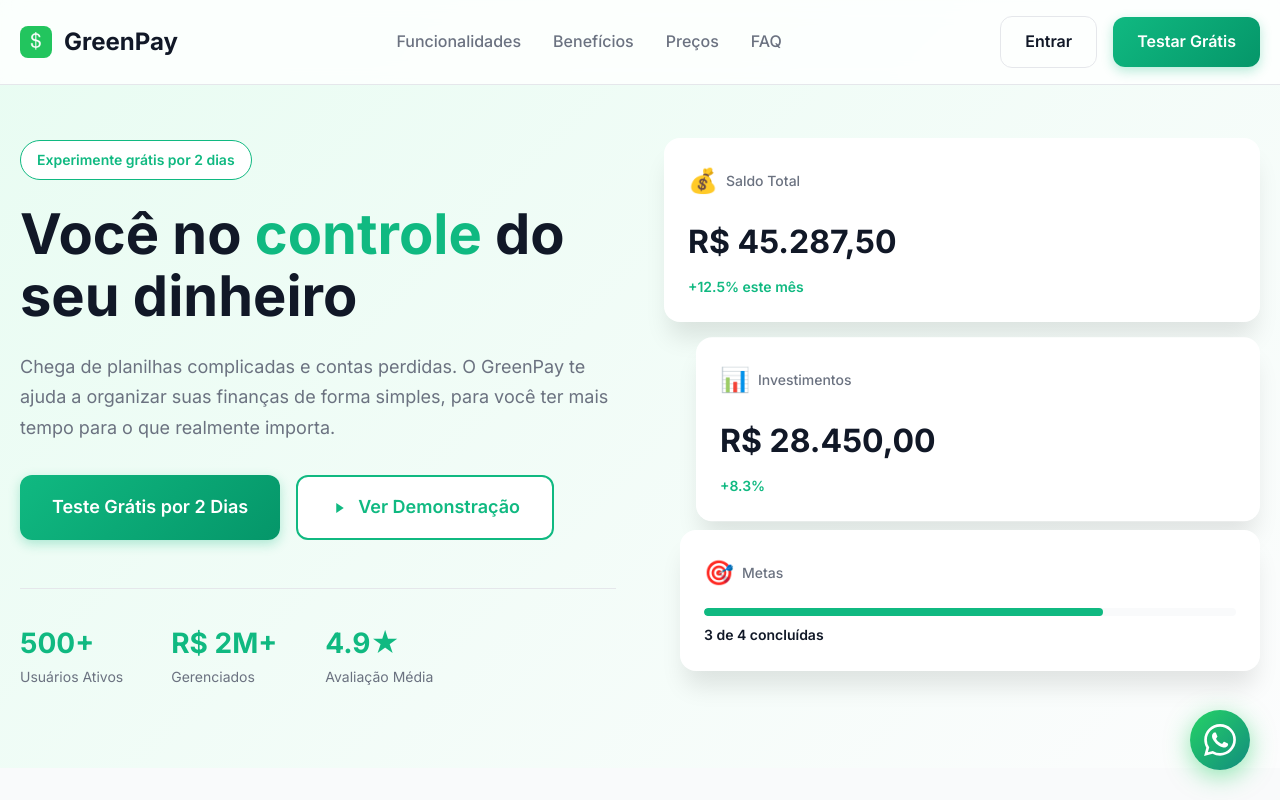
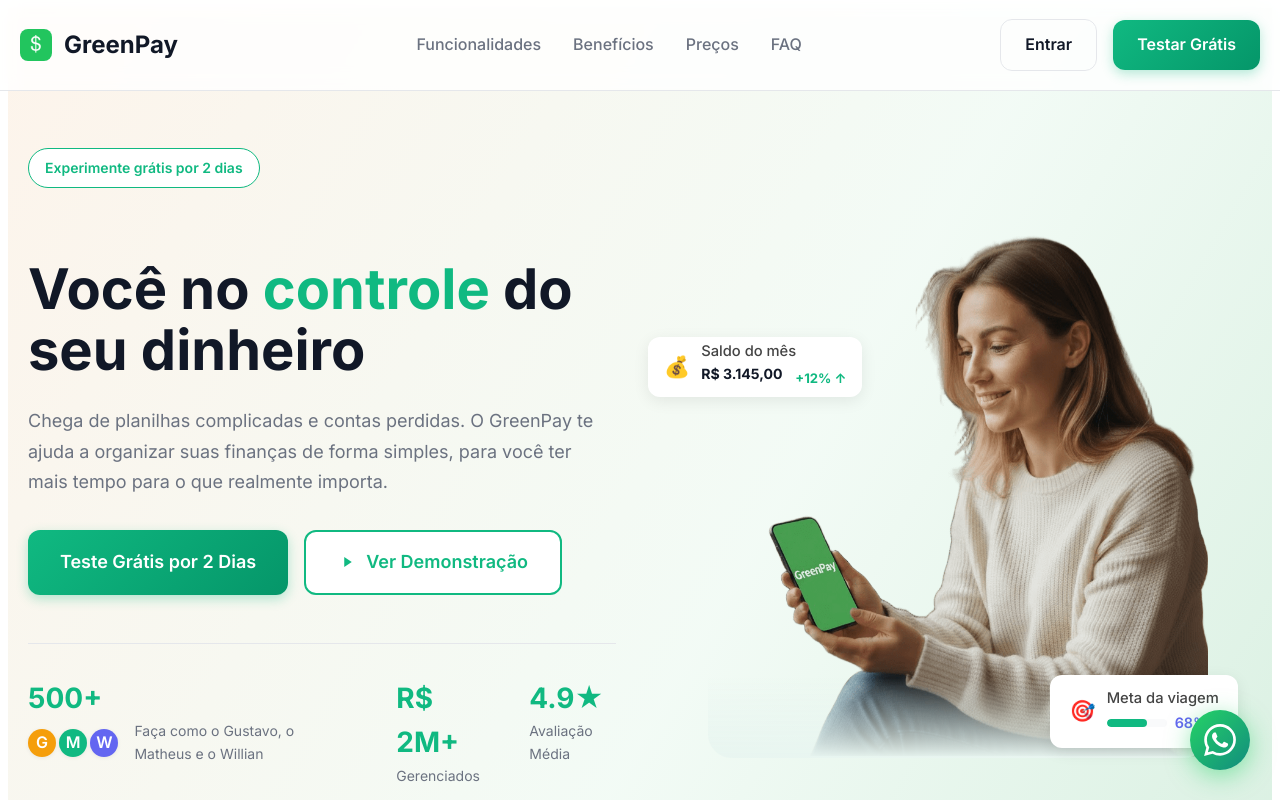
Before and after one commit to gs4vo/GreenPayLP, a plain HTML site: page index.html in a window 1280 px wide. Shown: the top 800 px of the page. Drawn offline with Linux system fonts and the light colour scheme.

Commit message:
Feat: foto humano

```diff
--- a/index.html
+++ b/index.html
@@ -61,7 +61,14 @@
                     <div class="hero-stats">
                         <div class="stat">
                             <strong>500+</strong>
-                            <span>Usuários Ativos</span>
+                            <span style="display:flex;align-items:center;gap:0.5rem;">
+                                <span class="stat-avatars" style="display:flex;align-items:center;gap:0.2rem;">
+                                    <span title="Gustavo" style="background:#F59E0B;color:#fff;border-radius:50%;width:28px;height:28px;display:flex;align-items:center;justify-content:center;font-weight:600;font-size:1rem;box-shadow:0 1px 4px #0001;">G</span>
+                                    <span title="Matheus" style="background:#10B981;color:#fff;border-radius:50%;width:28px;height:28px;display:flex;align-items:center;justify-content:center;font-weight:600;font-size:1rem;box-shadow:0 1px 4px #0001;">M</span>
+                                    <span title="Willian" style="background:#6366F1;color:#fff;border-radius:50%;width:28px;height:28px;display:flex;align-items:center;justify-content:center;font-weight:600;font-size:1rem;box-shadow:0 1px 4px #0001;">W</span>
+                                </span>
+                                <span style="margin-left:0.5rem;"> Faça como o Gustavo, o Matheus e o Willian</span>
+                            </span>
                         </div>
                         <div class="stat">
                             <strong>R$ 2M+</strong>
@@ -74,32 +81,34 @@
                     </div>
                 </div>
                 <div class="hero-visual">
-                    <div class="dashboard-preview">
-                        <div class="preview-card card-1">
-                            <div class="card-header">
-                                <span class="icon">💰</span>
-                                <span class="label">Saldo Total</span>
+                    <div class="hero-img-fade">
+                        <img
+                            src="assets/fotohumano.png"
+                            alt="Usuária usando o GreenPay"
+                            class="hero-person-img"
+                        >
+                        <!-- Cards flutuantes -->
+                        <div class="hero-card hero-card-1">
+                            <span class="card-icon">💰</span>
+                            <div>
+                                <div class="card-title">Saldo do mês</div>
+                                <div style="display:flex;align-items:center;gap:0.5rem;">
+                                    <span class="card-value" style="font-size:0.88rem;">R$ 3.145,00</span>
+                                    <span class="card-trend positive" style="font-size:0.82rem;margin-left:0.3rem;">+12% ↑</span>
+                                </div>
                             </div>
-                            <div class="card-value">R$ 45.287,50</div>
-                            <div class="card-trend positive">+12.5% este mês</div>
                         </div>
-                        <div class="preview-card card-2">
-                            <div class="card-header">
-                                <span class="icon">📊</span>
-                                <span class="label">Investimentos</span>
+                        <div class="hero-card hero-card-2">
+                            <span class="card-icon">🎯</span>
+                            <div>
+                                <div class="card-title">Meta da viagem</div>
+                                <div class="card-progress">
+                                    <div class="progress-bar">
+                                        <div class="progress-fill" style="width: 68%"></div>
+                                    </div>
+                                    <span class="progress-label">68%</span>
+                                </div>
                             </div>
-                            <div class="card-value">R$ 28.450,00</div>
-                            <div class="card-trend positive">+8.3%</div>
-                        </div>
-                        <div class="preview-card card-3">
-                            <div class="card-header">
-                                <span class="icon">🎯</span>
-                                <span class="label">Metas</span>
-                            </div>
-                            <div class="progress-bar">
-                                <div class="progress-fill" style="width: 75%"></div>
-                            </div>
-                            <div class="card-trend">3 de 4 concluídas</div>
                         </div>
                     </div>
                 </div>
@@ -122,15 +131,15 @@
                     <div class="feature-points">
                         <div class="point">
                             <span class="check-icon">✓</span>
-                            <span>Registre receitas e despesas rapidamente</span>
+                            <span>Chega de esquecer gastos: registre tudo em segundos</span>
                         </div>
                         <div class="point">
                             <span class="check-icon">✓</span>
-                            <span>Categorização automática inteligente</span>
+                            <span>Pare de perder tempo categorizando: o app faz por você</span>
                         </div>
                         <div class="point">
                             <span class="check-icon">✓</span>
-                            <span>Importe extratos do seu banco</span>
+                            <span>Nunca mais se perca nos extratos: importe direto do banco</span>
                         </div>
                     </div>
                 </div>
@@ -778,6 +787,9 @@
     <section class="cta">
         <div class="container">
             <div class="cta-content">
+                <div class="cta-microstory" style="background:rgba(255,255,255,0.7);border-radius:1rem;padding:1rem 1.5rem;margin-bottom:1.5rem;box-shadow:0 2px 12px rgba(0,0,0,0.04);font-size:1.05rem;">
+                    <span style="font-style:italic; color:#3b3b3b;">"Semana passada a Juliana pagou a última parcela do cartão. Foi com o GreenPay que ela enxergou o caminho."</span>
+                </div>
                 <h2>Comece hoje mesmo</h2>
                 <p>Junte-se a centenas de pessoas que já estão no controle das suas finanças</p>
                 <div class="cta-buttons">
--- a/styles.css
+++ b/styles.css
@@ -1,3 +1,137 @@
+.hero-visual {
+    position: relative;
+    background: transparent !important;
+    box-shadow: none !important;
+    border-radius: 0 !important;
+    display: flex;
+    align-items: center;
+    justify-content: center;
+    margin-top: 20px;
+    padding-top: 20px;
+}
+
+.hero-img-fade {
+    position: relative;
+    width: 100%;
+    max-width: 500px;
+}
+
+.hero-person-img {
+    width: 100%;
+    max-width: 500px;
+    height: auto;
+    object-fit: contain;
+    display: block;
+    background: transparent;
+    border-radius: 0;
+    box-shadow: none;
+    animation: float 6s ease-in-out infinite;
+}
+
+.hero-img-fade::after {
+    content: '';
+    position: absolute;
+    left: 0; right: 0; bottom: 0;
+    height: 80px;
+    pointer-events: none;
+    background: linear-gradient(to bottom, rgba(255,255,255,0) 0%, #e8f5f0 100%);
+    border-radius: 0 0 24px 24px;
+}
+
+.hero-card {
+    position: absolute;
+    background: #fff;
+    border-radius: 12px;
+    box-shadow: 0 4px 16px rgba(0,0,0,0.08);
+    font-size: 0.95rem;
+    padding: 0.8rem 1.2rem;
+    display: flex;
+    align-items: center;
+    gap: 0.7rem;
+    z-index: 2;
+}
+
+.hero-card-1 {
+    left: -60px;
+    right: auto;
+    top: 22%;
+    bottom: auto;
+    transform: none;
+    min-width: 180px;
+    max-width: 220px;
+    padding: 0.2rem 1rem;
+    font-size: 0.85rem;
+}
+
+.hero-card-2 {
+    right: -30px;
+    bottom: 10px;
+    min-width: 140px;
+    max-width: 180px;
+    padding: 0.8rem 1.2rem;
+    font-size: 0.95rem;
+}
+
+.card-icon {
+    font-size: 1.3rem;
+}
+
+.card-title {
+    font-weight: 500;
+    font-size: 0.92rem;
+    color: #444;
+}
+
+.card-value {
+    font-weight: 700;
+    font-size: 0.78rem;
+    color: #10B981;
+}
+
+.card-trend.positive {
+    color: #10B981;
+    font-size: 0.78rem;
+    font-weight: 700;
+}
+
+.card-progress {
+    display: flex;
+    align-items: center;
+    gap: 0.5rem;
+}
+
+.progress-bar {
+    width: 60px;
+    height: 6px;
+    background: #e8f5f0;
+    border-radius: 4px;
+    overflow: hidden;
+}
+
+.progress-fill {
+    height: 100%;
+    background: #6366F1;
+    border-radius: 4px;
+}
+
+.progress-label {
+    font-size: 0.9rem;
+    color: #6366F1;
+    font-weight: 600;
+}
+.hero-person-img {
+    width: 100%;
+    max-width: 500px;
+    height: auto;
+    object-fit: contain;
+    display: block;
+    background: transparent;
+    border-radius: 0;
+    box-shadow: none;
+    /* Flutua suavemente */
+    animation: float 6s ease-in-out infinite;
+}
+}
 /* Reset & Base Styles */
 * {
     margin: 0;
@@ -223,7 +357,7 @@
     left: 0;
     right: 0;
     height: 100%;
-    background: linear-gradient(135deg, var(--primary-light) 0%, var(--bg-secondary) 100%);
+    background: linear-gradient(120deg, #fbe9d7 0%, #e6f7ec 60%, #b6e2c6 100%);
     opacity: 0.5;
     z-index: -1;
 }
@@ -292,7 +426,37 @@
 
 /* Dashboard Preview */
 .hero-visual {
+    }
+
+
+    .hero-human-img {
+        opacity: 0;
+        transform: translateY(30px) scale(0.98);
+        animation: heroFadeIn 1.2s cubic-bezier(.22,1,.36,1) 0.2s forwards;
+        max-width: 340px;
+        width: 100%;
+        height: auto;
+        border-radius: 1rem;
+        box-shadow: 0 8px 32px rgba(0,0,0,0.10);
+        background: #fff;
+        padding: 0.5rem;
+        display: block;
+        margin: 0 auto;
+        object-fit: contain;
+    }
+
+    @keyframes heroFadeIn {
+        to {
+            opacity: 1;
+            transform: translateY(0) scale(1);
+        }
     position: relative;
+    background: transparent !important;
+    box-shadow: none !important;
+    border-radius: 0 !important;
+    display: flex;
+    align-items: center;
+    justify-content: center;
 }
 
 .dashboard-preview {
```
Also changed, not shown: assets/fotohumano.png (added), 1 other file.
